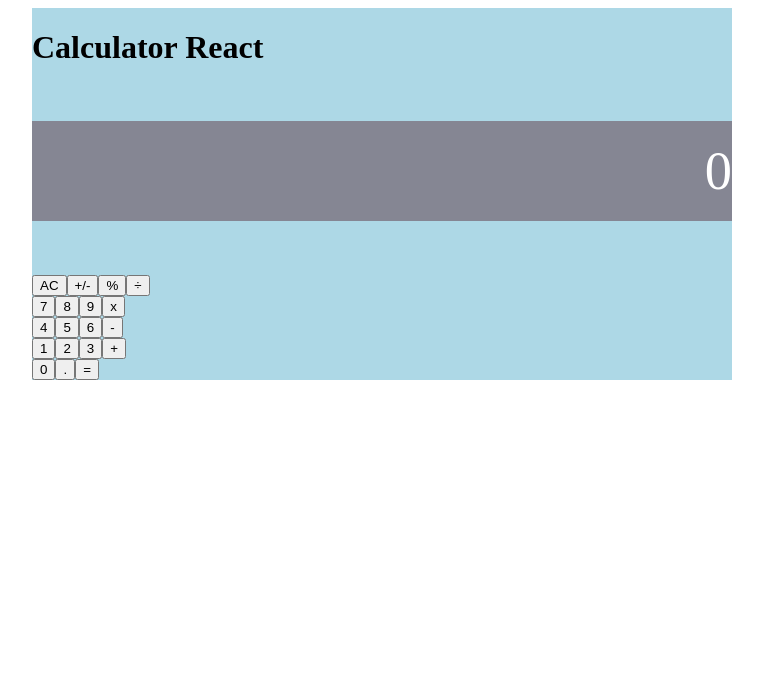
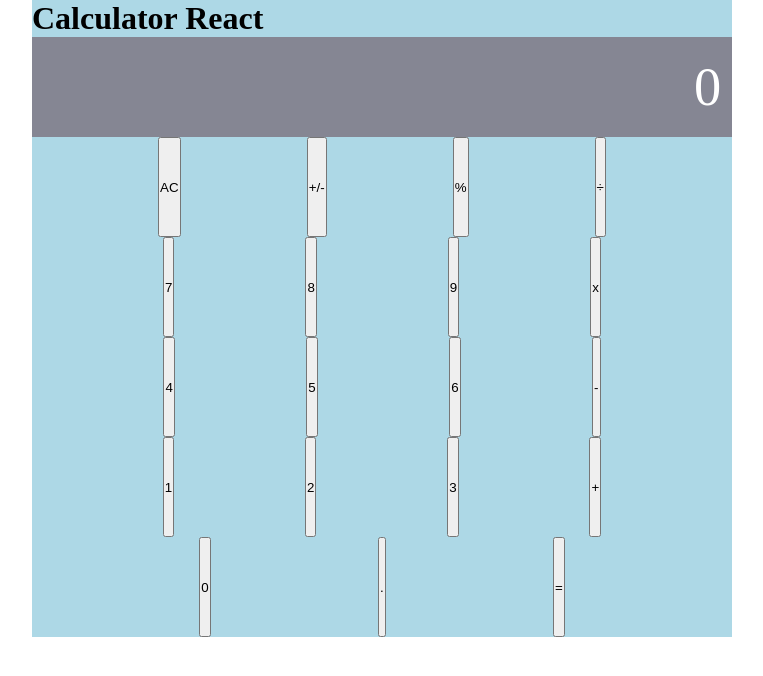
Before and after one commit to praz99/react_calculator, a React (Create React App) app: page / in a window 1280 px wide. Shown: the top 676 px of the page, without its empty margins (258-1021 px from the left). Built offline with nearby package versions, Linux system fonts and the light colour scheme.

Commit message:
add style to ButtonPanel

```diff
--- a/src/components/ButtonPanel.js
+++ b/src/components/ButtonPanel.js
@@ -1,37 +1,38 @@
 import PropTypes from 'prop-types';
 import Button from './Button';
+import '../styles/ButtonPanel.css';
 
 const ButtonPanel = ({ handleClick }) => (
   <>
-    <div>
+    <div className="btnGroup">
       <Button button="AC" handleClick={handleClick} />
       <Button button="+/-" handleClick={handleClick} />
       <Button button="%" handleClick={handleClick} />
       <Button button="÷" handleClick={handleClick} />
     </div>
 
-    <div>
+    <div className="btnGroup">
       <Button button="7" handleClick={handleClick} />
       <Button button="8" handleClick={handleClick} />
       <Button button="9" handleClick={handleClick} />
       <Button button="x" handleClick={handleClick} />
     </div>
 
-    <div>
+    <div className="btnGroup">
       <Button button="4" handleClick={handleClick} />
       <Button button="5" handleClick={handleClick} />
       <Button button="6" handleClick={handleClick} />
       <Button button="-" handleClick={handleClick} />
     </div>
 
-    <div>
+    <div className="btnGroup">
       <Button button="1" handleClick={handleClick} />
       <Button button="2" handleClick={handleClick} />
       <Button button="3" handleClick={handleClick} />
       <Button button="+" handleClick={handleClick} />
     </div>
 
-    <div>
+    <div className="btnGroup">
       <Button button="0" handleClick={handleClick} />
       <Button button="." handleClick={handleClick} />
       <Button button="=" handleClick={handleClick} />
--- a/src/styles/App.css
+++ b/src/styles/App.css
@@ -1,3 +1,9 @@
+*, *::before, *::after {
+  box-sizing: border-box;
+  margin: 0;
+  padding: 0;
+}
+
 .App {
   margin: 0 auto;
   background-color: lightblue;
--- a/src/styles/ButtonPanel.css
+++ b/src/styles/ButtonPanel.css
@@ -0,0 +1,5 @@
+.btnGroup {
+  display: flex;
+  height: 100px;
+  justify-content: space-evenly;
+}
--- a/src/styles/Display.css
+++ b/src/styles/Display.css
@@ -7,4 +7,5 @@
   width: 100%;
   color: white;
   font-size: 3.4em;
+  padding: 0.2em;
 }
```
Also changed, not shown: 1 other file (tests, documents, lock files or other folders).
